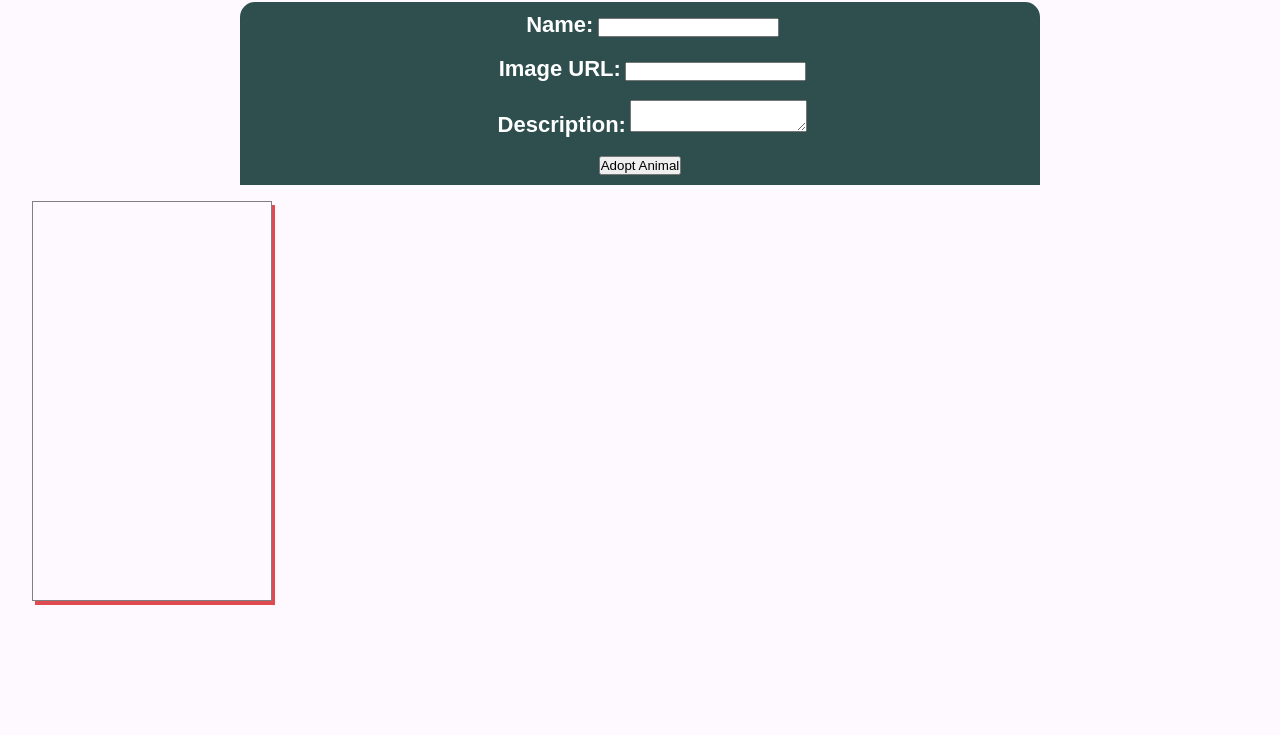
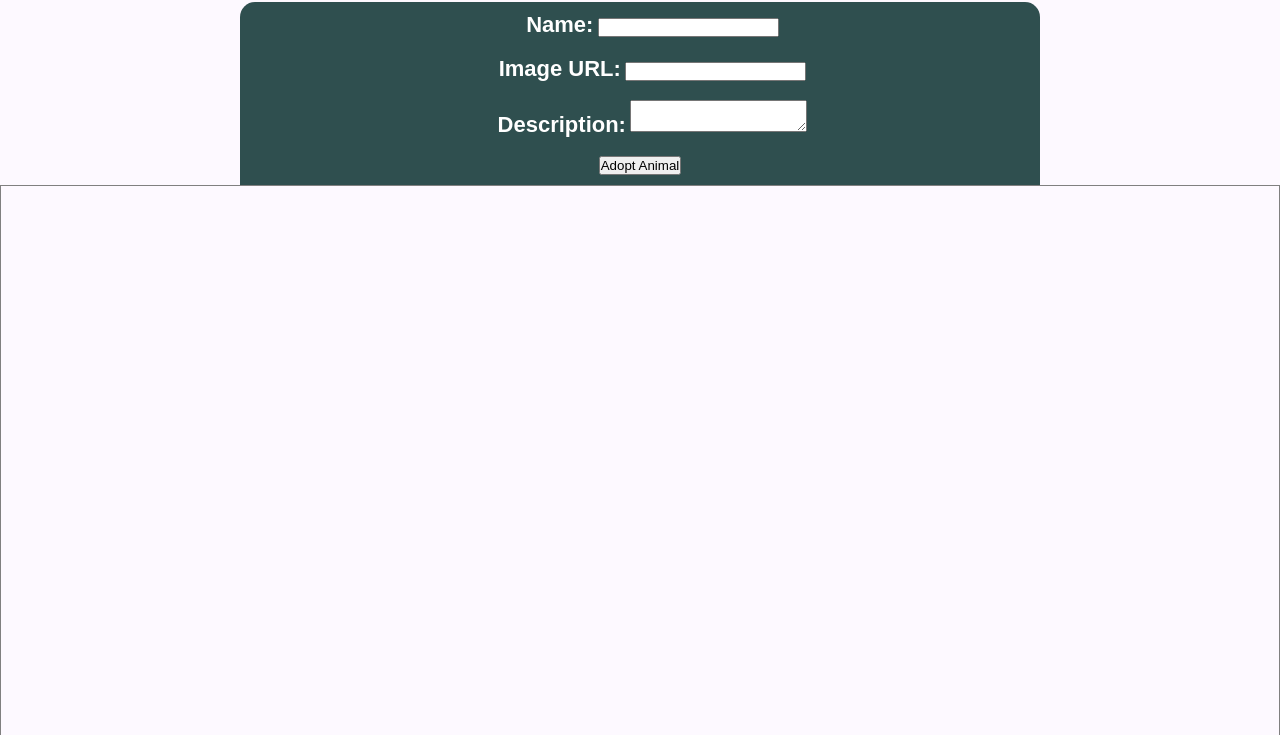
Before and after one commit to thadeusdev/phase-1-code-project, a plain HTML site: page index.html in a window 1280 px wide. Shown: the part 65-800 px from the top of the page. Drawn offline with Linux system fonts and the light colour scheme; no server answers.

Commit message:
Replaced card with grid

```diff
--- a/src/index.js
+++ b/src/index.js
@@ -1,10 +1,10 @@
+let status = false;
 //DOM render functions
 function renderOneAnimal(animal){
     //Build animal
     let card = document.createElement('li')
-    card.className = 'card'
     card.innerHTML=`
-    <img src="${animal.image_link}">
+    <img class="cards" src="${animal.image_link}">
     <div class="content">
     <h4>${animal.name}</h4>
     </div>
@@ -19,8 +19,9 @@ function renderOneAnimal(animal){
 function getAllAnimals(){
     fetch('http://localhost:3000/animal')
     .then(res => res.json())
-    .then((animal => renderOneAnimal(animal)))
+    .then(animalData => animalData.forEach(animal => renderOneAnimal(animal)))
 }
+getAllAnimals()
 
 //Initial Render
 //Get data and render animal to DOM
--- a/style.css
+++ b/style.css
@@ -34,9 +34,15 @@ label{
     text-align: center;
     border: grey solid 1px;
     padding: 1rem;
-    width: 15rem;
-    height: 25rem;
-    display: inline-grid;
+    object-fit: cover;
+    width: 100%;
+    height: 100vh;
+    display: grid;
+    grid-template-columns: repeat(3, auto);
+    column-gap: 20px;
     margin: 1rem 2rem;
-    box-shadow: 3px 4px #e04b52
+    box-shadow: 3px 4px #e04b52;
+    margin: 0 15px 15px 0;
+    align-items: center;
+    list-style-type:none;
 }
```
